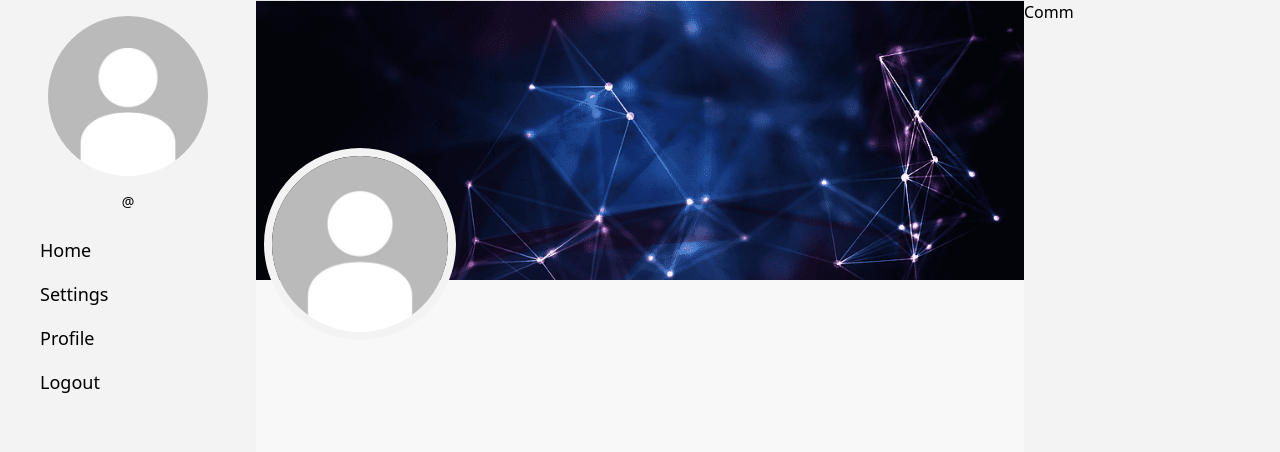
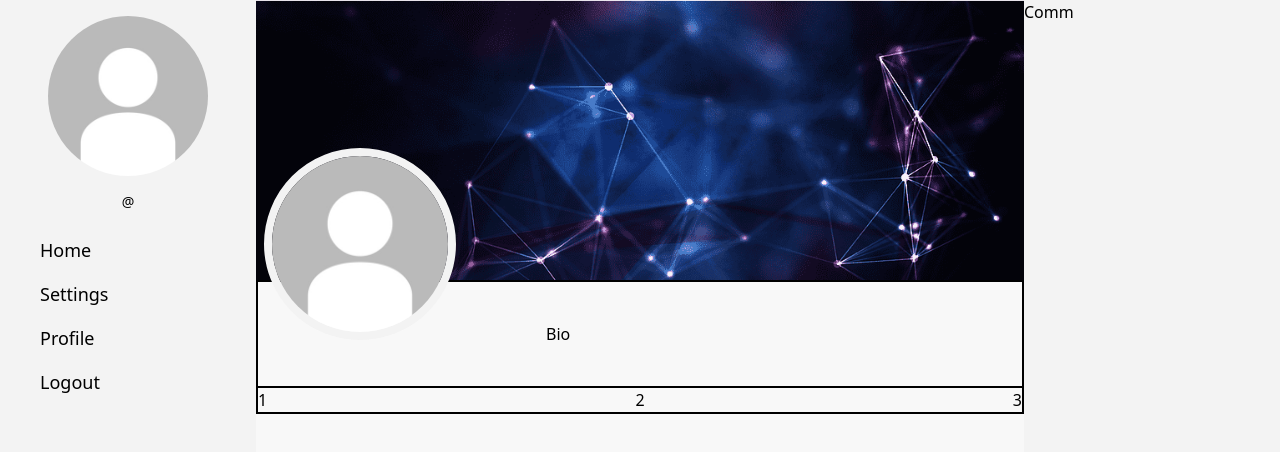
Before and after one commit to orcanicman/DG3-Project, a React (Create React App) app in the folder client/: page /user/1 in a window 1280 px wide. Shown: the top 452 px of the page. Built offline with nearby package versions, Linux system fonts and the light colour scheme.

Commit message:
profilepage testing

```diff
--- a/client/src/components/Profile.tsx
+++ b/client/src/components/Profile.tsx
@@ -1,10 +1,14 @@
-import React from "react";
+import React, { useContext } from "react";
+import { UserContext } from "../context/UserContext";
 import bannerImg from "../Images/banner.jpg";
 import profilePicture from "../Images/default.jpg";
 
 interface ProfileProps {}
 
 export const Profile: React.FC<ProfileProps> = () => {
+  const { state, dispatch } = useContext(UserContext);
+  const user = state.user;
+
   return (
     <div className="flex flex-col w-full bg-gray rounded">
       <div className="relative w-full">
@@ -15,7 +19,17 @@ export const Profile: React.FC<ProfileProps> = () => {
           className="w-1/4 rounded-full  absolute top-1/2 border-8 m-2 border-lightGray"
         />
       </div>
-      <div className=""></div>
+      <div className="border flex flex-col">
+        <div className="border flex py-10">
+          <div className="w-72"></div>
+          <div>Bio</div>
+        </div>
+        <div className="border flex justify-between">
+          <div>1</div>
+          <div>2</div>
+          <div>3</div>
+        </div>
+      </div>
     </div>
   );
 };
```
